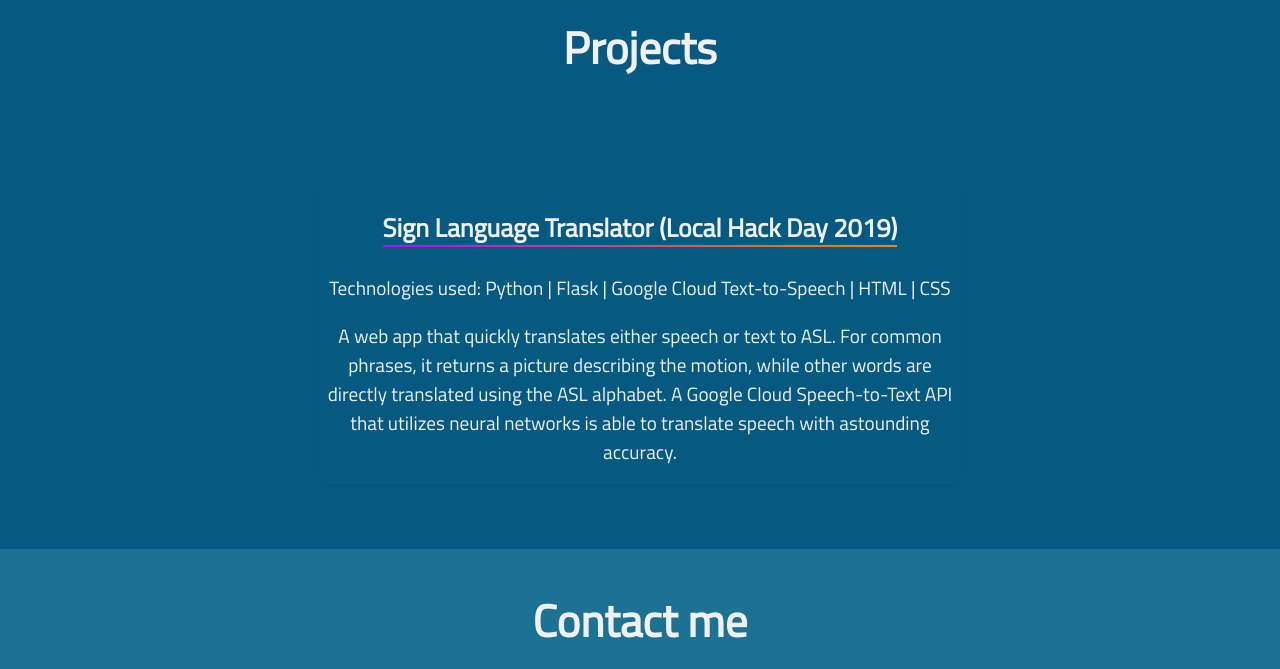
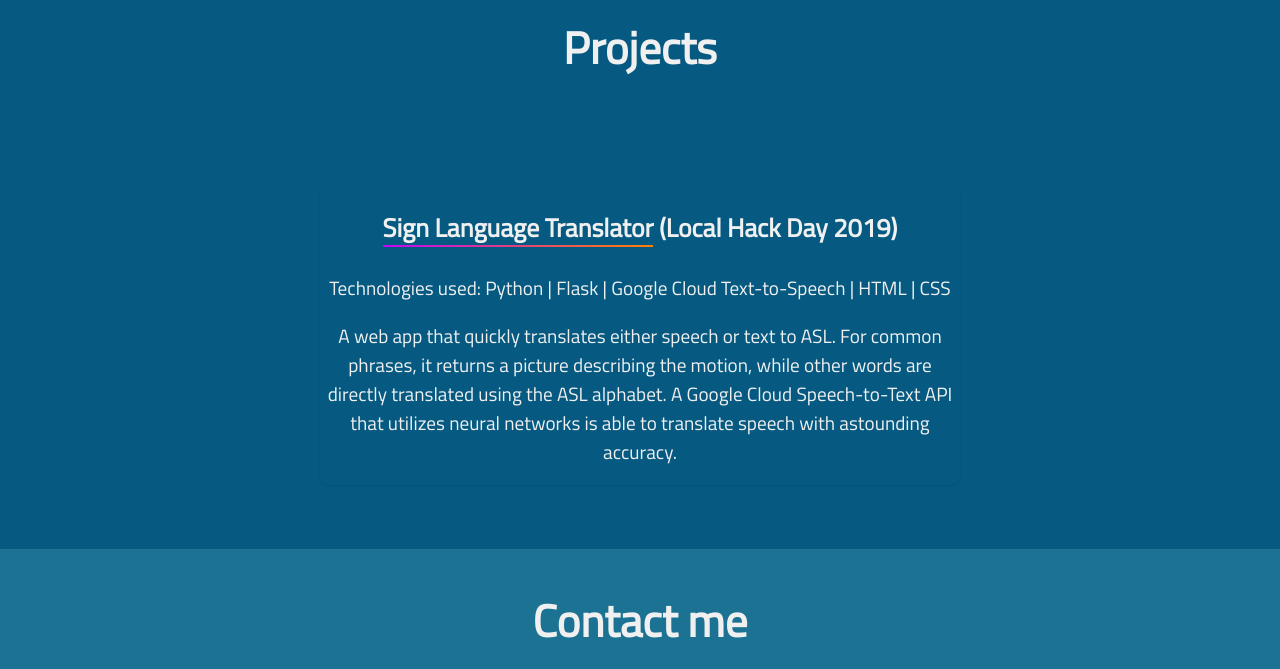
Before and after one commit to rmehri01/Personal-Website, a plain HTML site: page index.html in a window 1280 px wide. Shown: the part 1555-2224 px from the top of the page. Drawn offline with Linux system fonts and the light colour scheme.

Commit message:
Fix underline bug

```diff
--- a/index.html
+++ b/index.html
@@ -51,8 +51,8 @@
             <div class="card">
                 <h3>
                     <span class="pullUp"><a href="https://github.com/rmehri01/Sign-Language-Translator" target="_blank">
-                            Sign Language Translator (Local Hack Day 2019)</a>
-                    </span>
+                            Sign Language Translator</span> (Local Hack Day 2019)</a>
+
                 </h3>
                 <p>Technologies used: Python | Flask |
                     Google Cloud Text-to-Speech | HTML | CSS</p>
```
